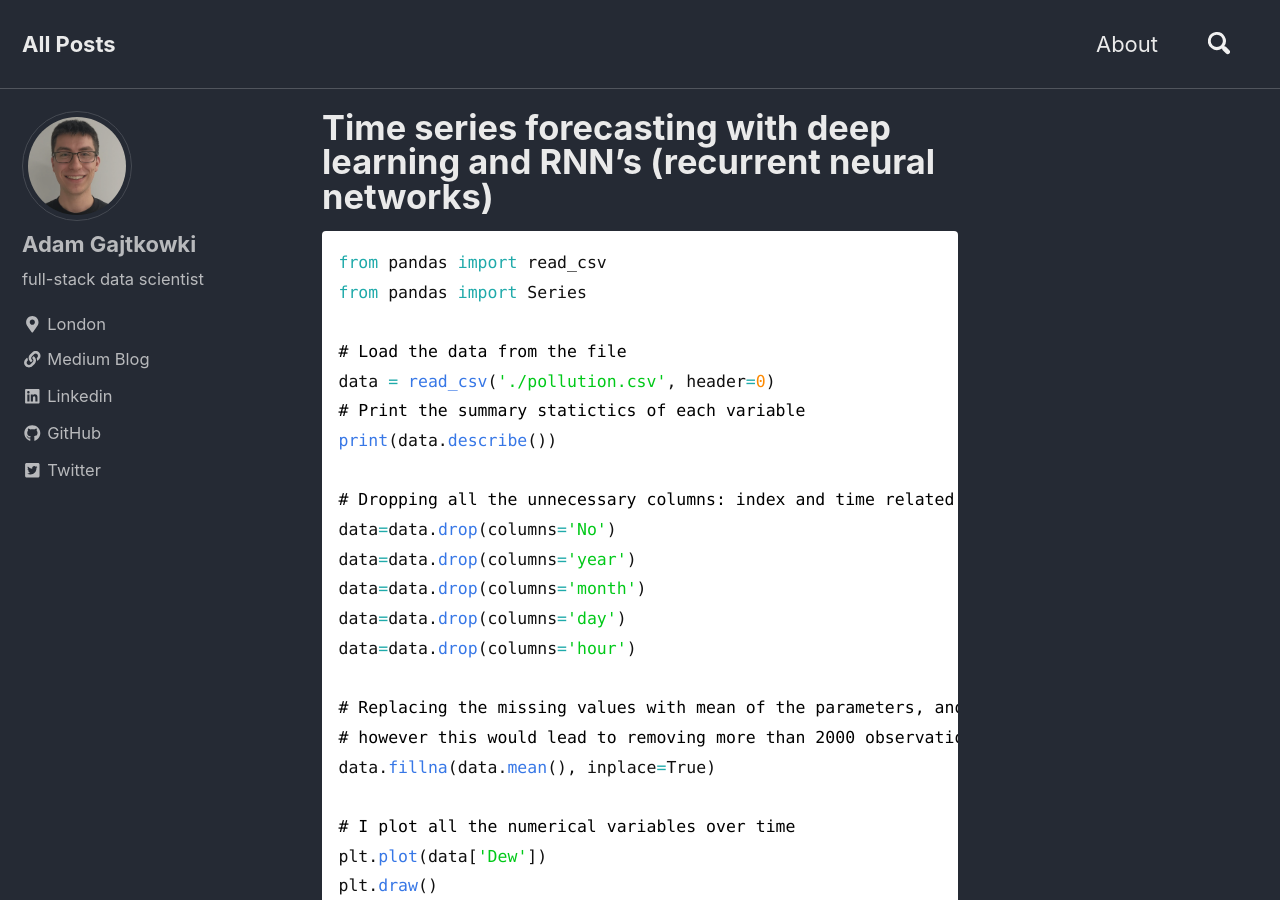
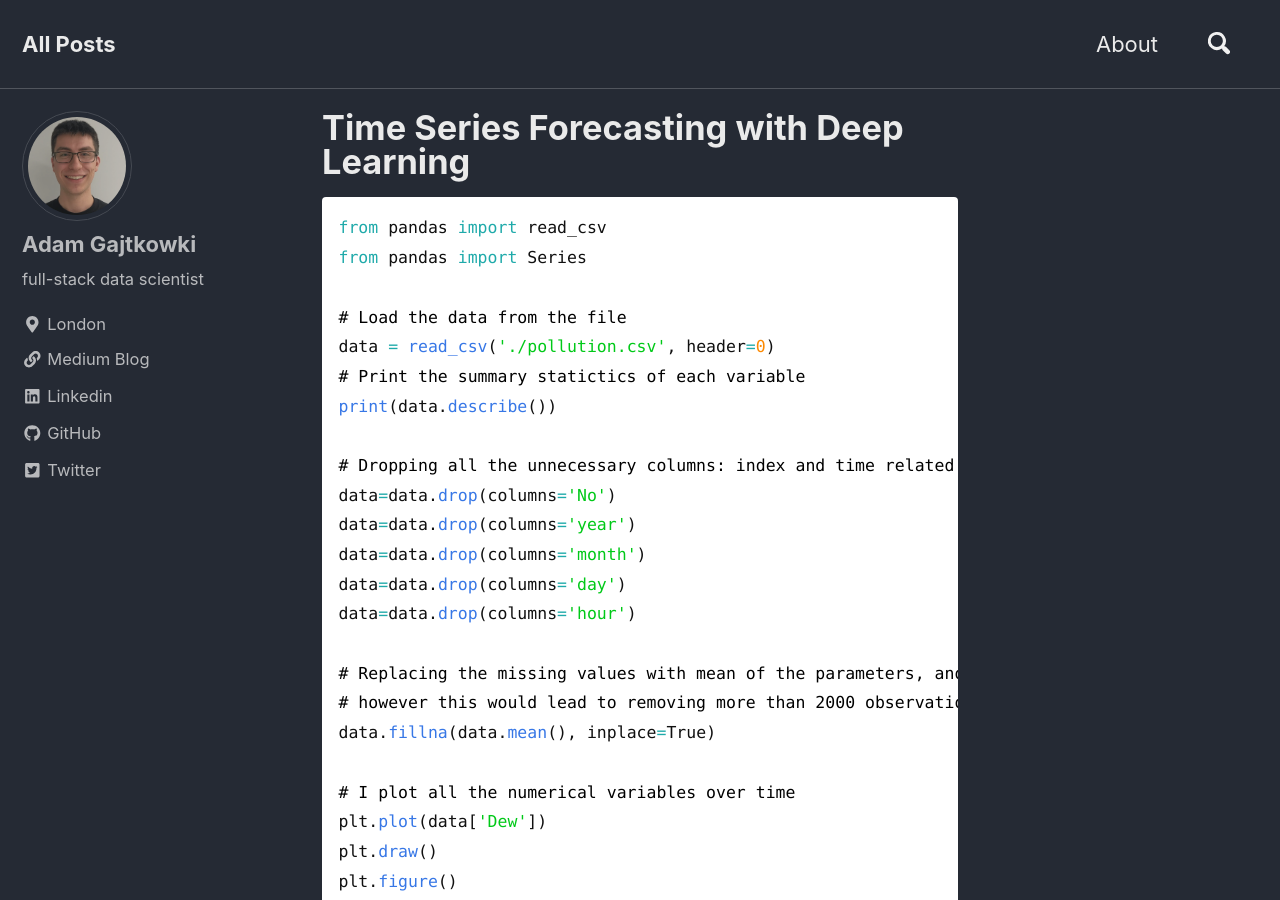
Before and after one commit to AGajtkowski/AGajtkowski.github.io, a Jekyll site: the page built from _posts/2019-03-01-TSMS.md, in a window 1280 px wide and 900 px high. Built offline with Jekyll 4.4.1, drawn with Linux system fonts in a browser that asks for light colours; cached includes are drawn as plain includes; nearby versions of some CDN libraries.

Commit message:
cleaning old posts

````diff
--- a/_posts/2019-03-01-TSMS.md
+++ b/_posts/2019-03-01-TSMS.md
@@ -1,7 +1,7 @@
 ---
-title: "Time series forecasting with deep learning and RNN's (recurrent neural networks)"
+title: "Time Series Forecasting with Deep Learning"
 date: 2019-03-19
-excerpt: "data science, econometrics, regression"
+excerpt: "recurrent neural networks"
 ---
 
 ``` python
````
